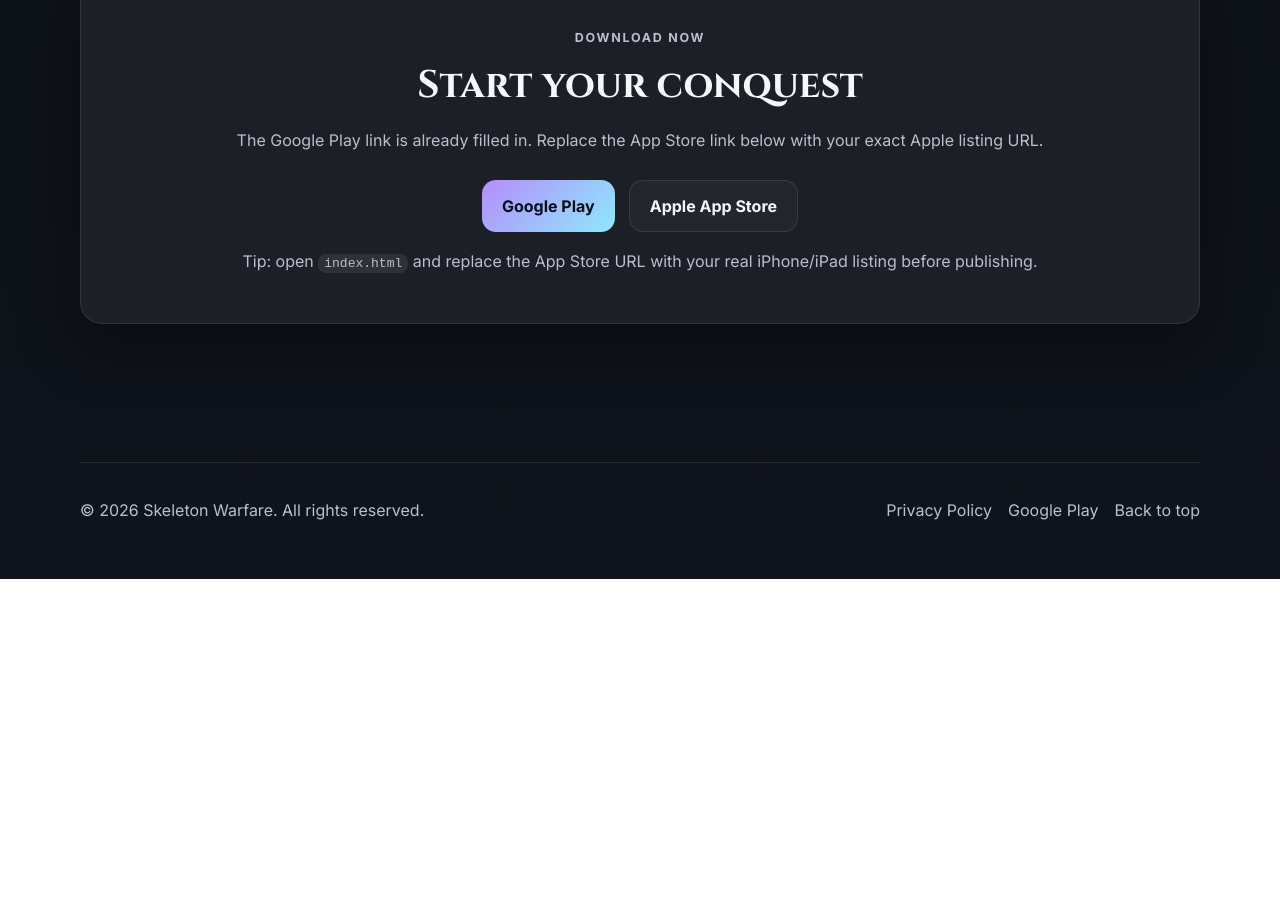
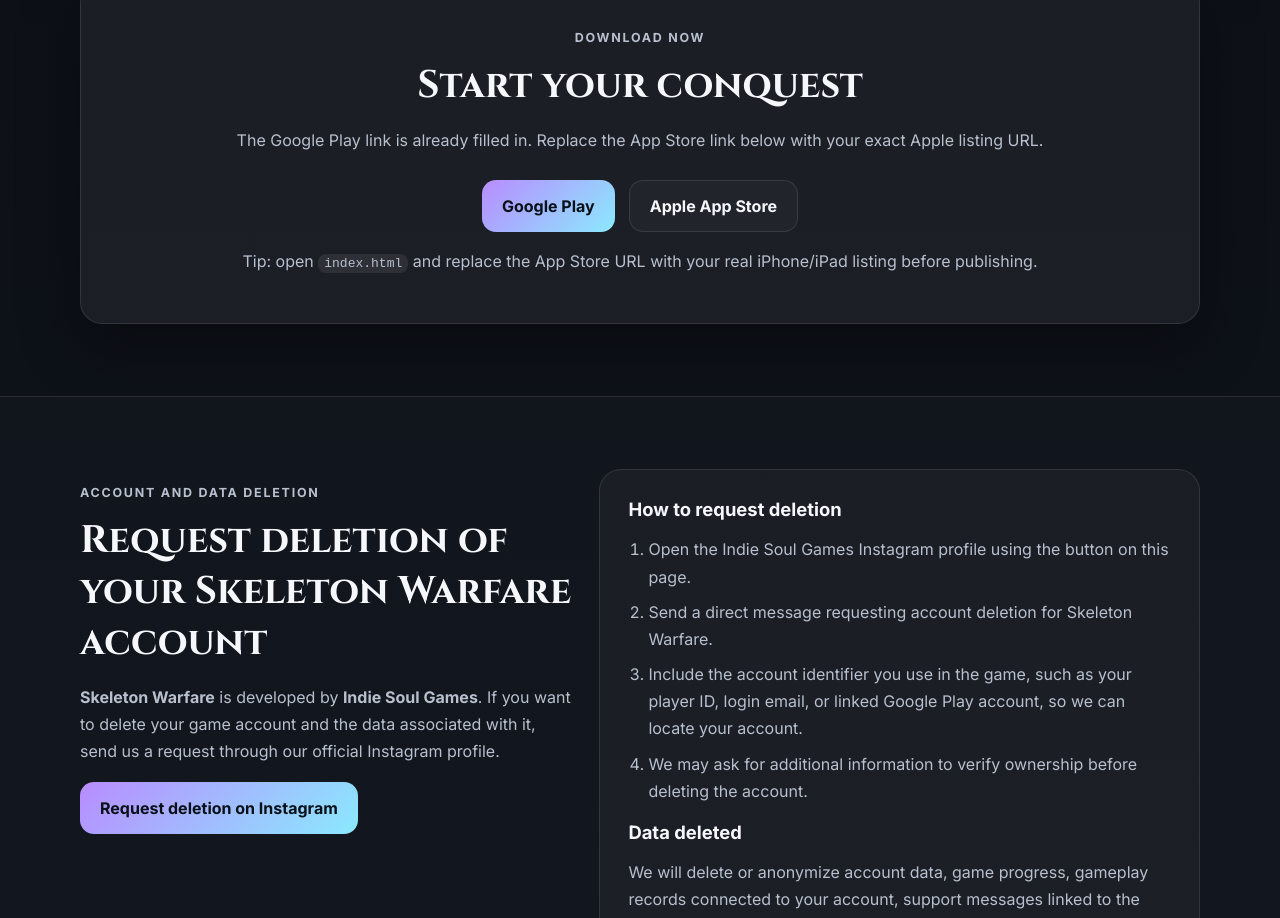
Before and after one commit to gladieweb/gladieweb.github.io, a plain HTML site: page index.html in a window 1280 px wide. Shown: the part 1882-2800 px from the top of the page. Before the commit the page ends 2461 px from the top, so only its background shows below. Drawn offline with Linux system fonts and the light colour scheme.

Commit message:
added account deletion

```diff
--- a/index.html
+++ b/index.html
@@ -25,6 +25,7 @@
         <a href="#features">Features</a>
         <a href="#about">About</a>
         <a href="#download">Download</a>
+        <a href="account-deletion.html">Account deletion</a>
       </nav>
     </div>
   </header>
@@ -156,6 +157,45 @@
         </p>
       </div>
     </section>
+
+    <section class="section alt" id="account-deletion">
+      <div class="container deletion-grid">
+        <div>
+          <p class="eyebrow">Account and data deletion</p>
+          <h2>Request deletion of your Skeleton Warfare account</h2>
+          <p>
+            <strong>Skeleton Warfare</strong> is developed by <strong>Indie Soul Games</strong>. If you want to delete
+            your game account and the data associated with it, send us a request through our official Instagram profile.
+          </p>
+          <a class="btn btn-primary" href="https://instagram.com/indie.soul.games" target="_blank" rel="noopener noreferrer">
+            Request deletion on Instagram
+          </a>
+        </div>
+
+        <div class="deletion-steps">
+          <h3>How to request deletion</h3>
+          <ol>
+            <li>Open the Indie Soul Games Instagram profile using the button on this page.</li>
+            <li>Send a direct message requesting account deletion for Skeleton Warfare.</li>
+            <li>Include the account identifier you use in the game, such as your player ID, login email, or linked Google Play account, so we can locate your account.</li>
+            <li>We may ask for additional information to verify ownership before deleting the account.</li>
+          </ol>
+
+          <h3>Data deleted</h3>
+          <p>
+            We will delete or anonymize account data, game progress, gameplay records connected to your account,
+            support messages linked to the request, and identifiers used to connect your account to the game.
+          </p>
+
+          <h3>Data retained</h3>
+          <p>
+            Some records may be retained when required for security, fraud prevention, legal compliance, payment
+            records, or dispute handling. These records are kept only as long as necessary for those purposes, and
+            generally no longer than 180 days unless a longer period is required by law.
+          </p>
+        </div>
+      </div>
+    </section>
   </main>
   <footer class="site-footer" style="margin-top:40px; text-align:center;">
   <div class="container footer-row">
@@ -170,6 +210,8 @@
         Google Play
       </a>
 
+      <a href="account-deletion.html">Account deletion</a>
+
       <a href="#top">Back to top</a>
     </p>
   </div>
--- a/styles.css
+++ b/styles.css
@@ -334,6 +334,35 @@
   align-items: stretch;
 }
 
+.deletion-grid {
+  display: grid;
+  grid-template-columns: 0.9fr 1.1fr;
+  gap: 28px;
+  align-items: start;
+}
+
+.deletion-steps {
+  background: rgba(255,255,255,0.04);
+  border: 1px solid var(--line);
+  border-radius: var(--radius);
+  padding: 28px;
+}
+
+.deletion-steps ol {
+  color: var(--muted);
+  line-height: 1.7;
+  padding-left: 20px;
+}
+
+.deletion-steps h2 {
+  font-family: "Inter", sans-serif;
+  font-size: 1.25rem;
+}
+
+.deletion-steps li {
+  margin-bottom: 8px;
+}
+
 .quote-card {
   padding: 28px;
   display: flex;
@@ -386,6 +415,7 @@
 @media (max-width: 900px) {
   .hero-grid,
   .story-grid,
+  .deletion-grid,
   .feature-grid {
     grid-template-columns: 1fr;
   }
```
Also changed, not shown: account-deletion.html (added, +86 -0 lines), 1 other file.
